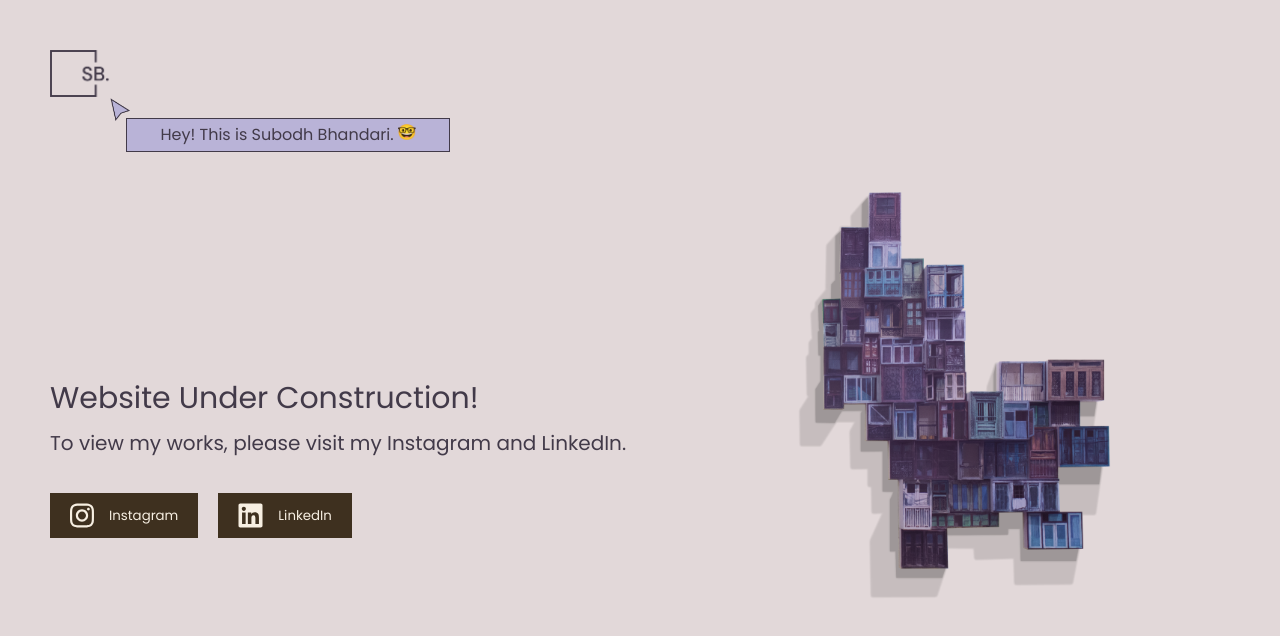
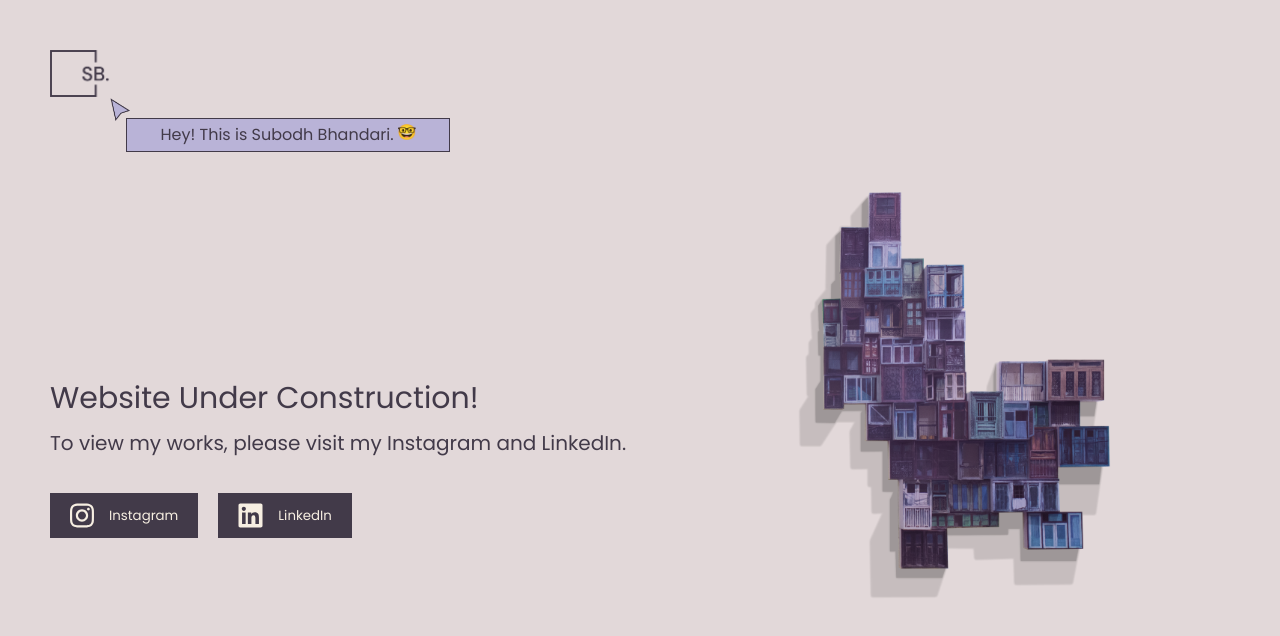
Before and after one commit to vattevaii/subodh_b, a website built with Vite: page index.html in a window 1280 px wide. Built offline with nearby package versions, Linux system fonts and the light colour scheme.

Commit message:
fix: btn color

```diff
--- a/index.html
+++ b/index.html
@@ -114,7 +114,7 @@
       gap: 15px;
       padding: 10px 20px 10px 20px;
       margin: 0;
-      background-color: #3e301f;
+      background-color: #423A49;
       color: #f7efe2;
     }
 
```
